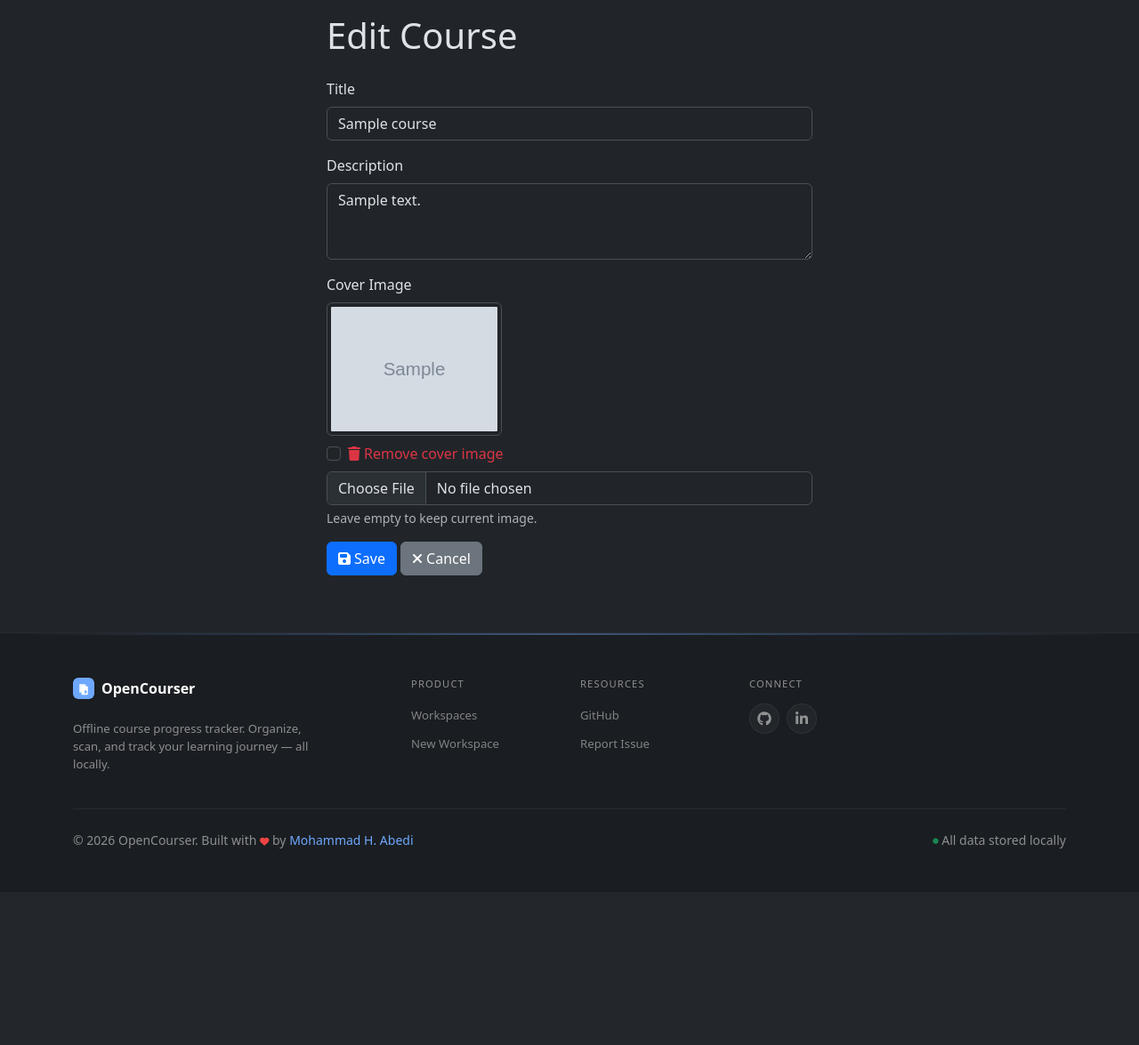
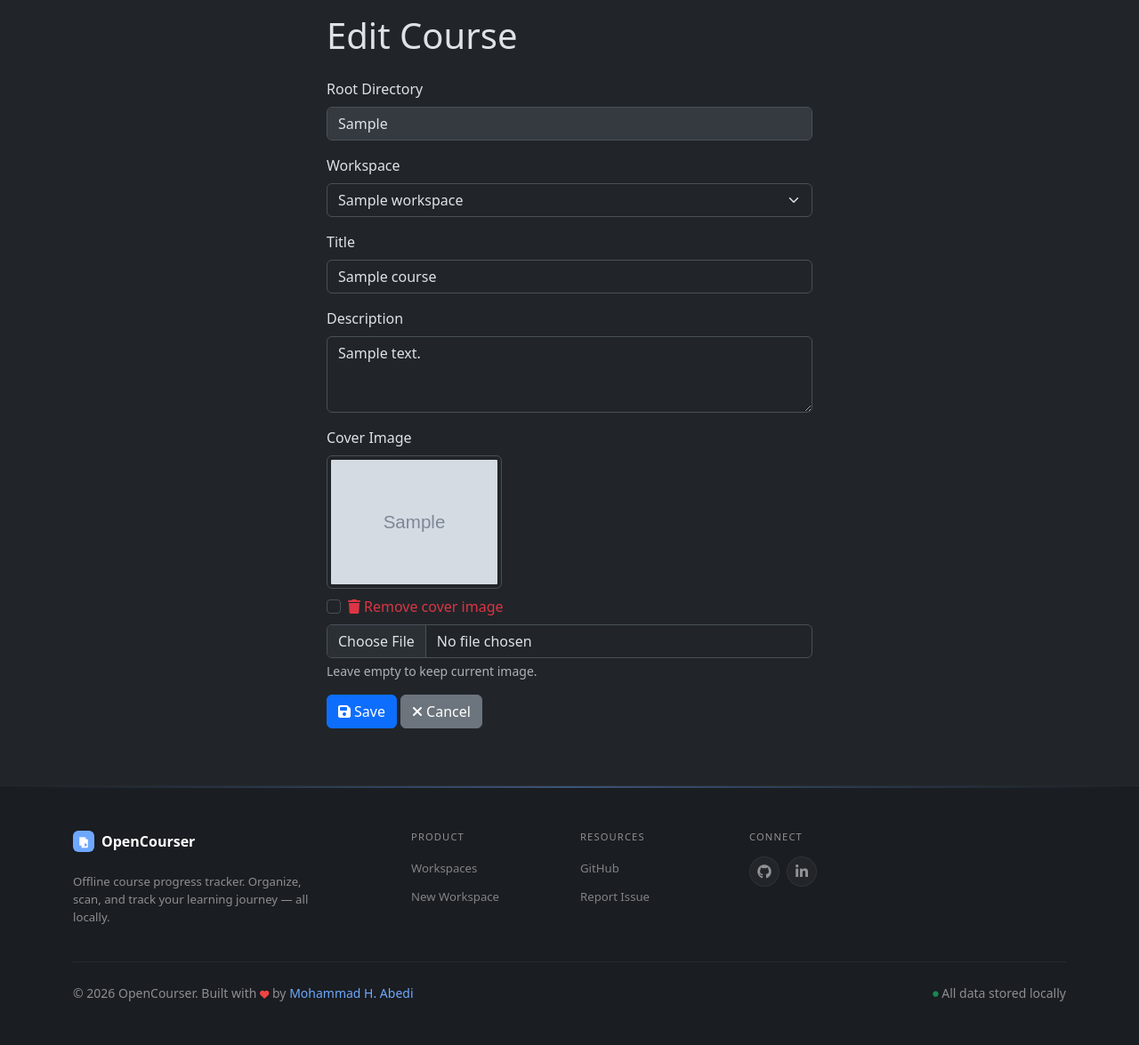
Before and after one commit to abedimhosein/open-courser, a Django app: page /courses/1/edit/ in a window 1280 px wide. Shown: the part 96-1271 px from the top of the page at 89% size. Before the commit the page ends 1050 px from the top, so only its background shows below. Run offline with Django 5.2, Linux system fonts and the light colour scheme; tables that the repository leaves empty hold one stand-in row (values such as "Sample post"); grey boxes marked "Sample" are stand-in pictures; some libraries are stand-ins or nearby versions.

Commit message:
fixing bugs and add edit workspace for a course

```diff
--- a/apps/courses/views.py
+++ b/apps/courses/views.py
@@ -21,7 +21,7 @@ from domain.skills.media_understanding import discover_subtitles
 class CourseEditForm(ModelForm):
     class Meta:
         model = Course
-        fields = ["title", "cover_image", "description"]
+        fields = ["workspace", "title", "cover_image", "description"]
 
 
 def _build_node_tree(nodes):
--- a/templates/courses/edit.html
+++ b/templates/courses/edit.html
@@ -18,6 +18,24 @@
 
         <form method="post" enctype="multipart/form-data">
             {% csrf_token %}
+
+            <div class="mb-3">
+                <label class="form-label">Root Directory</label>
+                <input type="text" class="form-control" value="{{ course.root_path }}" readonly disabled>
+            </div>
+
+            <div class="mb-3">
+                <label for="{{ form.workspace.id_for_label }}" class="form-label">Workspace</label>
+                <select class="form-select {% if form.workspace.errors %}is-invalid{% endif %}"
+                        id="{{ form.workspace.id_for_label }}" name="workspace" required>
+                    {% for ws in form.workspace.field.queryset %}
+                    <option value="{{ ws.pk }}" {% if ws.pk == course.workspace.pk %}selected{% endif %}>{{ ws.name }}</option>
+                    {% endfor %}
+                </select>
+                {% if form.workspace.errors %}
+                <div class="invalid-feedback">{{ form.workspace.errors.0 }}</div>
+                {% endif %}
+            </div>
 
             <div class="mb-3">
                 <label for="{{ form.title.id_for_label }}" class="form-label">Title</label>
--- a/templates/workspaces/_directory_browser.html
+++ b/templates/workspaces/_directory_browser.html
@@ -36,7 +36,7 @@
             </button>
             <button class="btn btn-sm btn-outline-primary ms-2"
                     onclick="selectDir(this.getAttribute('data-select-dir'))"
-                    data-select-dir="{{ dir.path|escapejs }}">
+                    data-select-dir="{{ dir.path }}">
                 Select
             </button>
         </div>
--- a/templates/workspaces/_directory_list.html
+++ b/templates/workspaces/_directory_list.html
@@ -17,7 +17,7 @@
     </button>
     <button class="btn btn-sm btn-outline-primary ms-2"
             onclick="selectDir(this.getAttribute('data-select-dir'))"
-            data-select-dir="{{ dir.path|escapejs }}">
+            data-select-dir="{{ dir.path }}">
         Select
     </button>
 </div>
```
